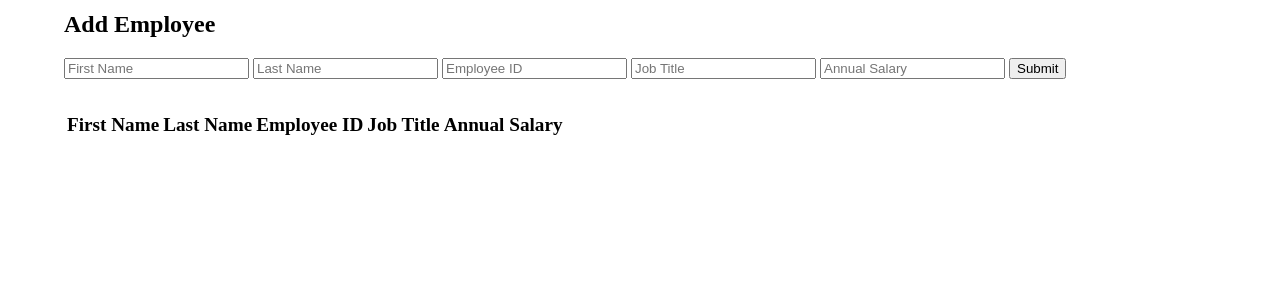
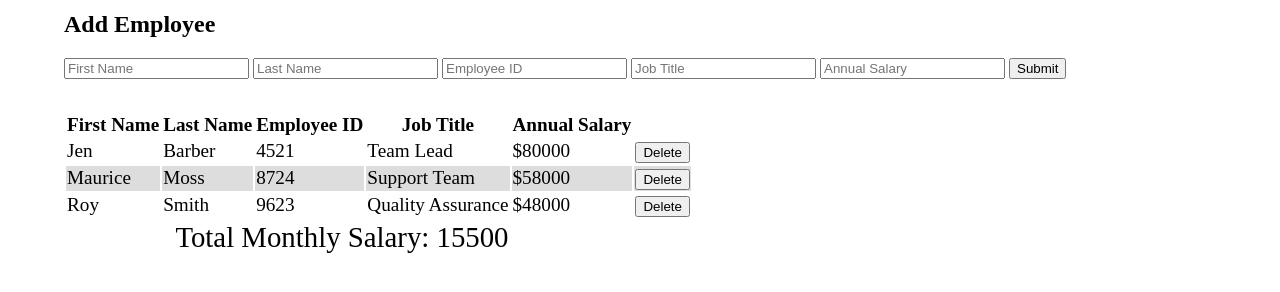
Before and after one commit to rhurd06/jquery-salary-calculator, a plain HTML site: page index.html in a window 1280 px wide. Shown: the part 90-382 px from the top of the page. Drawn offline with Linux system fonts and the light colour scheme.

Commit message:
monthly salary function workiing

```diff
--- a/client.js
+++ b/client.js
@@ -1,15 +1,39 @@
 console.log('Hi jQuery');
 
-const startingEmployee = [ ];
+$(document).ready(onReady);
 
-$(document).ready(onReady);
+const startingEmployee = [
+    {
+        firstName: 'Jen',
+        lastName: 'Barber',
+        employeeID: '4521',
+        jobTitle: 'Team Lead',
+        annualSalary: 80000,
+    },
+    {
+        firstName: 'Maurice',
+        lastName: 'Moss',
+        employeeID: '8724',
+        jobTitle: 'Support Team',
+        annualSalary: 58000,
+    },
+    {
+        firstName: 'Roy',
+        lastName: 'Smith',
+        employeeID: '9623',
+        jobTitle: 'Quality Assurance',
+        annualSalary: 48000,
+    }
+ ];
 
 function onReady() {
     //setup handlers
     $('#submit-employee').on('click', handleAddEmployee);
     $('#out-employees').on('click', '.delete', deleteEmployee);
     renderEmployees();
+    monthlySalaryTotal();
 }//end onReady
+
 function deleteEmployee() {
     console.log('Deleting employee...');
     $(this).closest('tr').remove();
@@ -43,13 +67,14 @@ function handleAddEmployee() {
         lastName: $('#in-last-name').val(),
         employeeID: $('#in-employee-id').val(),
         jobTitle: $('#in-job-title').val(),
-        annualSalary: $('#in-annual-salary').val(),
+        annualSalary: Number($('#in-annual-salary').val()),
         };
         //Add employee to array
     startingEmployee.push(newEmployee);
     console.log(startingEmployee)
     renderEmployees();
     clearInputParams();
+    monthlySalaryTotal();
 }//end handleAddEmployee
 
 
@@ -63,9 +88,18 @@ function clearInputParams() {
 
 function monthlySalaryTotal() {
     let sum = 0;
-    for(let x=0; x<startingEmployee[x].length; x++){
-        sum += startingEmployee[x].annualSalary / 12;
+    for(let x=0; x<startingEmployee.length; x++){
+        sum += Number(startingEmployee[x].annualSalary / 12);
     }
+    $('#total-salary').empty();
+    $('#total-salary').append(sum);
+    addRed(sum);
     return sum;
 }//end monthlySalaryTotal
 console.log('The monthly total salary is:', monthlySalaryTotal(startingEmployee));
+
+function addRed(monthlySalaryTotal) {
+    if( monthlySalaryTotal> 20000){
+        $('#total-salary').css('background-color', 'red');
+    }
+}//end addRed
--- a/index.html
+++ b/index.html
@@ -26,7 +26,7 @@
             </div>
         </section>
         <section>
-            <table>
+            <table class="employee-information">
                 <thead>
                     <tr>
                         <th>First Name</th>
@@ -46,6 +46,11 @@
                         <td>annualSalary</td>
                     </tr> -->
                 </tbody>
+                <tfoot>
+                    <tr>
+                        <td colspan="4">Total Monthly Salary: <span id="total-salary"></span></td>
+                    </tr>
+                </tfoot>
             </table>
         </section>
     </main>
--- a/style.css
+++ b/style.css
@@ -4,3 +4,10 @@ body, section {
 tr {
     font-size: larger;
 }
+table.employee-information tfoot {
+    text-align: right;
+    font-size: x-large;
+}
+tr:nth-child(even){
+    background-color: #dddddd;
+}
```
